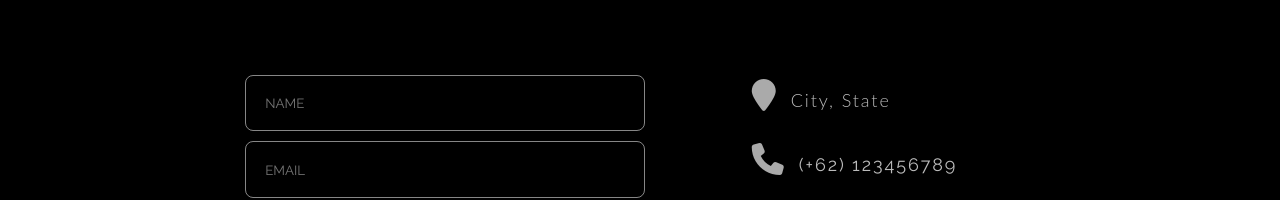
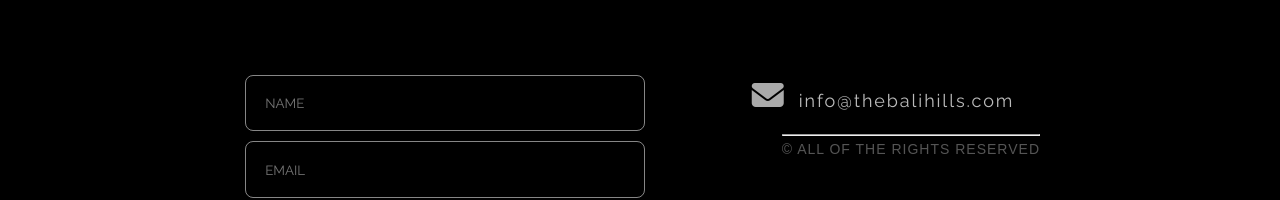
Before and after one commit to Aniket-Patel-swg/bali-resort, a Next.js app: page / in a window 1280 px wide. Shown: the part 1683-1883 px from the top of the page. Built offline with nearby package versions, Linux system fonts and the light colour scheme; a web font is replaced by a local one.

Commit message:
contact details changes

```diff
--- a/pages/index.js
+++ b/pages/index.js
@@ -122,7 +122,7 @@ export default function Home() {
 
             <div class={styles.direct_contact_container}>
               <ul class={styles.contact_list}>
-                <li class={styles.list_item}>
+                {/* <li class={styles.list_item}>
                   <i class="fa fa-map-marker fa-2x">
                     <span class={styles.contact_text}>City, State</span>
                   </i>
@@ -136,7 +136,7 @@ export default function Home() {
                       </a>
                     </span>
                   </i>
-                </li>
+                </li> */}
 
                 <li class={styles.list_item}>
                   <i class="fa fa-envelope fa-2x">
```
